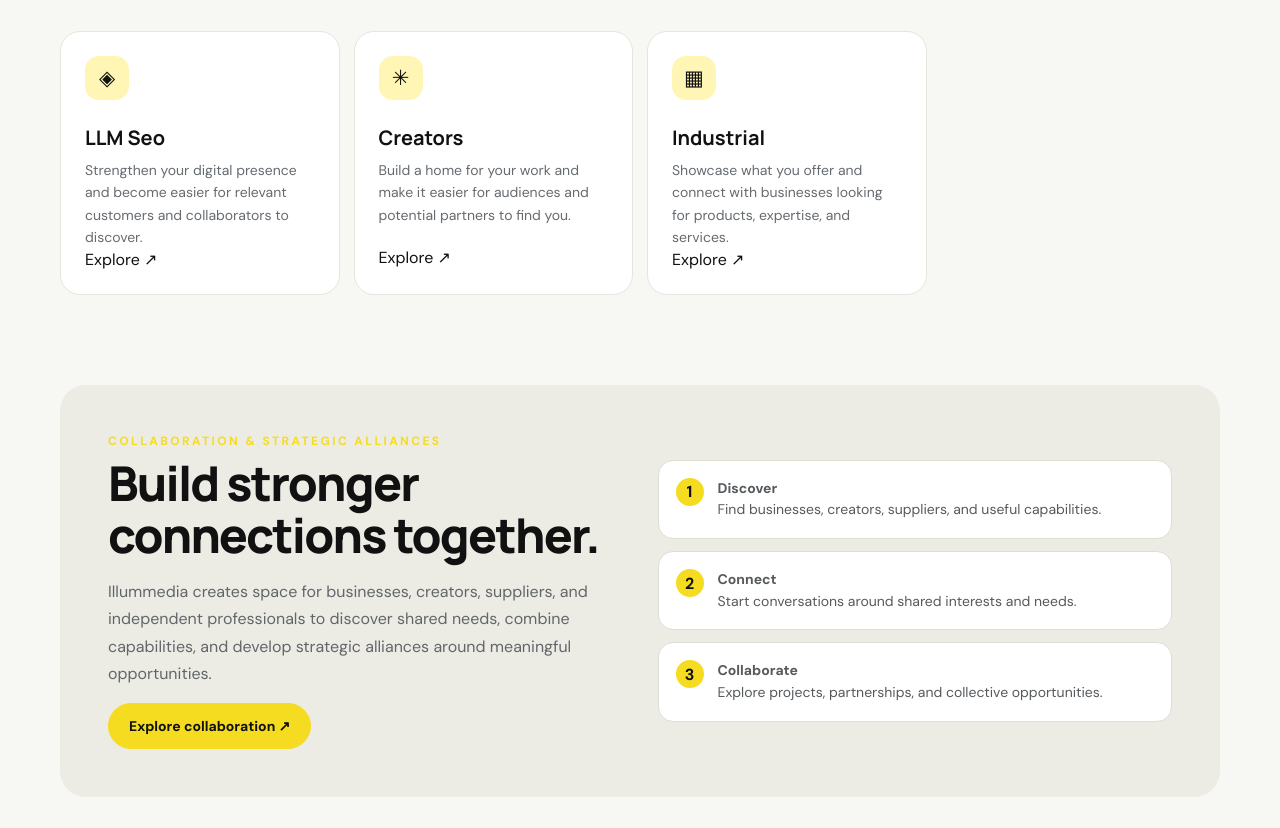
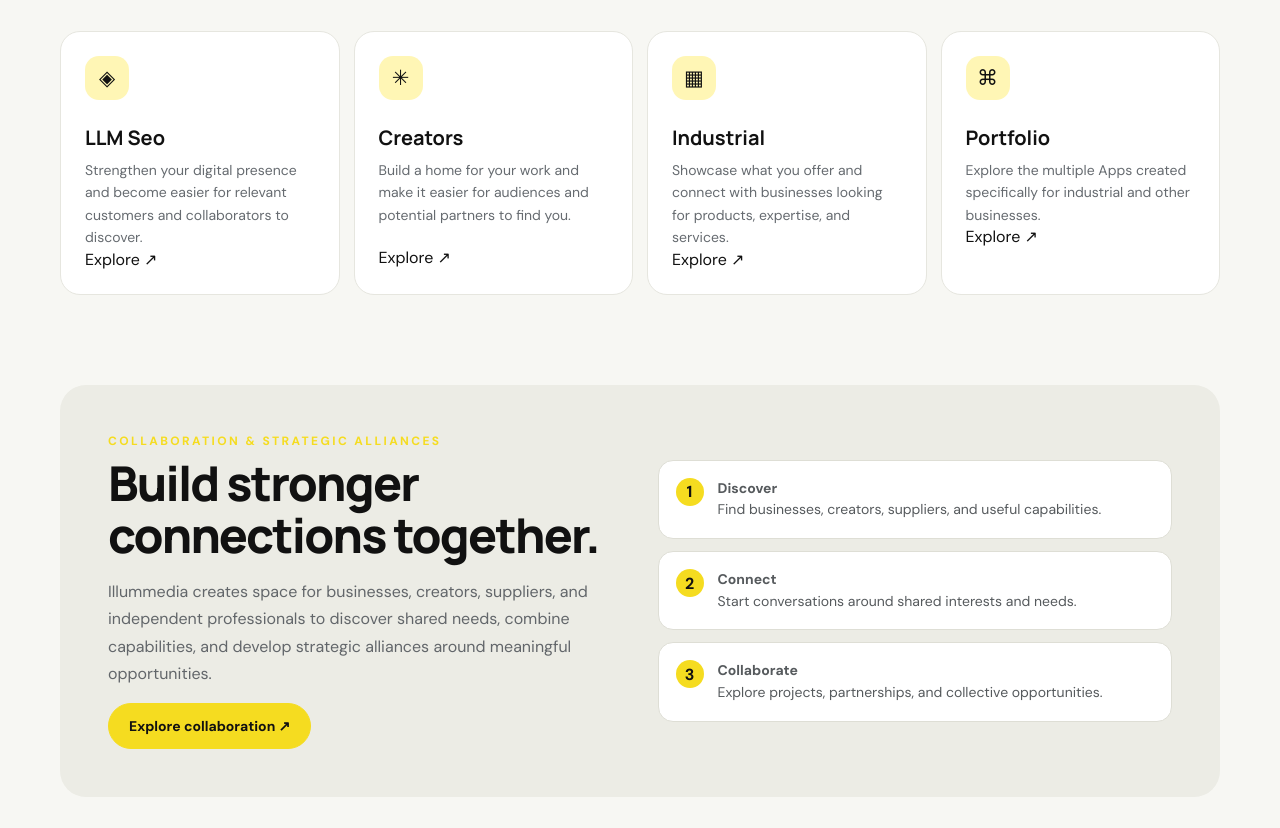
Before and after one commit to foday/illummedia-landingpage, an Astro site in the folder illummedia-landingpage/: page / in a window 1280 px wide. Shown: the part 1136-1964 px from the top of the page. Built offline with nearby package versions, Linux system fonts and the light colour scheme; Astro itself is replaced by a stand-in of ours.

Commit message:
Add portfolio section to index.astro
Added a new portfolio section with a link to explore apps.

```diff
--- a/illummedia-landingpage/src/pages/index.astro
+++ b/illummedia-landingpage/src/pages/index.astro
@@ -76,6 +76,17 @@ const year = new Date().getFullYear();
 </a>
 </div></article>
 
+ <article id="portfolio" class="card"><div><div class="symbol">⌘</div><h3>Portfolio</h3><p>Explore the multiple Apps created specifically for industrial and other businesses.</p>
+<a
+  href="/portfolio"
+  target="_blank"
+  rel="noopener noreferrer"
+  class="card-button"
+>
+  Explore <span>↗</span>
+</a>
+</div></article>
+
         <!--  <article id="collaborators" class="card"><div><div class="symbol">⌘</div><h3>Collaborators</h3><p>Discover complementary capabilities and explore opportunities to create value together.</p>
 <a
   href="/collaborators"
```
